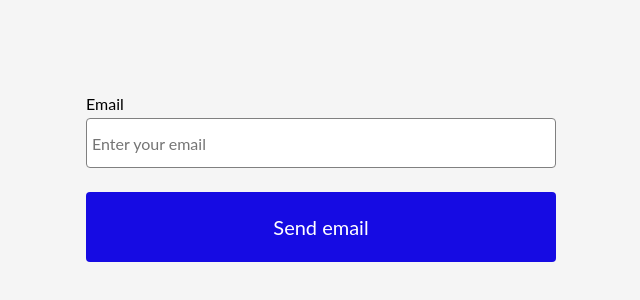
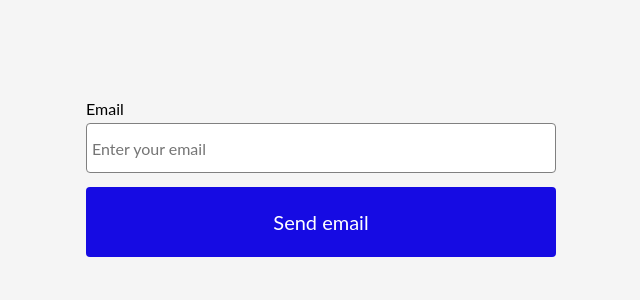
Before and after one commit to Neshyna/React-Neshyna, a React (Vite) app: page / in a window 1280 px wide. Shown: the part 222-522 px from the top of the page, without its empty margins (319-959 px from the left). Built offline with nearby package versions, Linux system fonts and the light colour scheme.

Commit message:
fix small

```diff
--- a/src/hw/hw3/styles.css
+++ b/src/hw/hw3/styles.css
@@ -3,9 +3,7 @@
   flex-direction: column;
   align-items: center;
   justify-content: center;
-  gap: 20px;
   flex: 1;
   background-color: whitesmoke;
-  padding: 20px;
-  font-family: "Franklin Gothic Medium", "Arial Narrow", Arial, sans-serif;
+  gap: 10px;
 }
```
